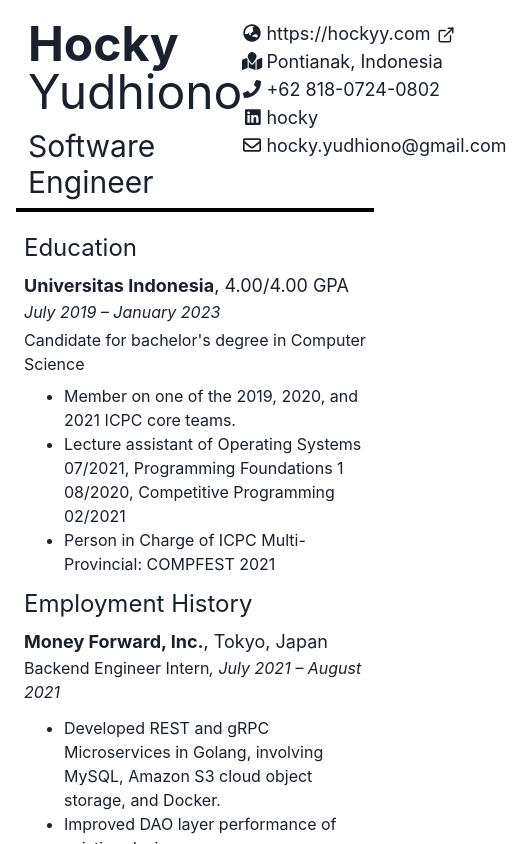
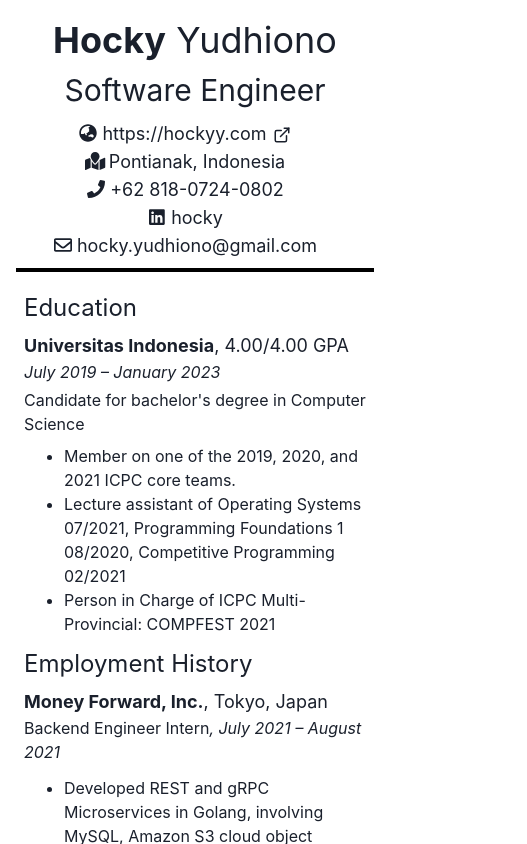
Before and after one commit to hockyy/DatCoolCV, a Next.js app: page / in a window 390 px wide. Shown: the top 844 px of the page, 527 px wide, since content can reach past the window. Built offline with nearby package versions, Linux system fonts and the light colour scheme; a web font is replaced by a local one.

Commit message:
Fix view on mobile

```diff
--- a/pages/index.js
+++ b/pages/index.js
@@ -33,10 +33,10 @@ export default function Home() {
         <meta name="viewport" content="width=device-width, initial-scale=1.0"/>
       </Head>
       <Container maxW='container.lg' className={'mt-5 justify-center'}>
-        <Flex className={'justify-between'}>
-          <Flex className={'flex-col justify-evenly pl-3'}>
-            <div className={'text-lg'}>
-              <h1 className={'text-5xl mb-3'}>
+        <Flex className={'justify-between flex-col lg:flex-row'}>
+          <Flex className={'flex-col lg:justify-evenly lg:pl-3 items-center lg:items-start text-center lg:text-left'}>
+            <div className={'text-lg mb-3'}>
+              <h1 className={'mb-3 text-4xl'}>
                 {data.info.firstName}
                 <span className={'font-bold'}>
               {data.info.boldedName}
@@ -48,7 +48,7 @@ export default function Home() {
               </h1>
             </div>
           </Flex>
-          <Flex className={'flex-col pr-5 text-lg'}>
+          <Flex className={'flex-col pr-5 text-lg content-center items-center lg:items-start justify-center'}>
             <HeaderItem>
               <IconHeaderItem icon={faGlobeAsia}></IconHeaderItem>
               <Link href={data.info.website} isExternal>
```
